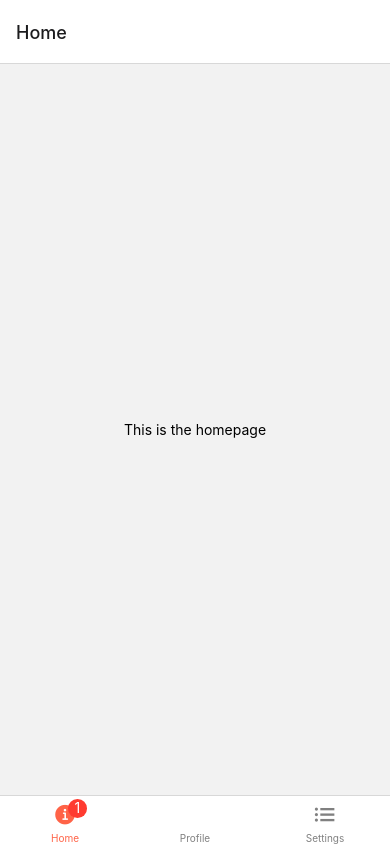
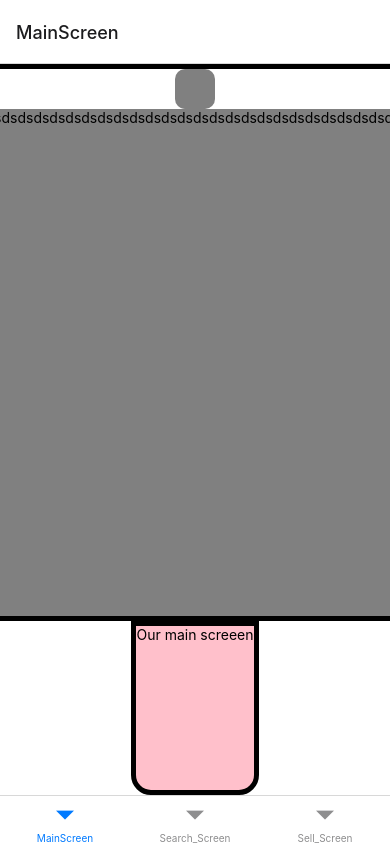
Before and after one commit to Cs262-BASSH/Client, a React Native app: screen /Home in a window 390 px wide. Built offline with nearby package versions, Linux system fonts and the light colour scheme.

Commit message:
tab and UI change prac

```diff
--- a/App.js
+++ b/App.js
@@ -3,25 +3,128 @@
 import Tabs from './components/Tabs';
 
 import { StatusBar } from 'expo-status-bar';
-import { StyleSheet, View} from 'react-native';
+import { TouchableOpacity , StyleSheet, View, Text, ScrollView} from 'react-native';
 import { NavigationContainer } from '@react-navigation/native';
+import { createNativeStackNavigator } from '@react-navigation/native-stack';
+import { createBottomTabNavigator } from '@react-navigation/bottom-tabs';
+
+
+
+function MainScreen( { navigation } ) {
+  return (
+
+
+    <View style={styles.container}>
+
+      <ScrollView style={[styles.scroll_container]}>
+        <View style={styles.inner}>
+          <TouchableOpacity style={styles.button}>
+
+          </TouchableOpacity>
+        </View>
+      <Text>screeenasdsdsdsdsdsdsdsdsdsdsdsdsdsdsdsdsdsdsdsdsdsdsdsdsdsdsdsdsd</Text>
+       </ScrollView>
+
+
+      <View style={styles.topContainer}>
+        <Text>Our main screeen</Text>
+      </View>
+
+
+    </View>
+
+  );
+}
+
+
+
+
+function Search_Screen( { navigation } ) {
+  return (
+    <View style={{ flex: 1, alignItems: 'center', justifyContent: 'center' }}>
+      <Text>Search Screen</Text>
+    </View>
+  );
+}
+
+function Sell_Screen( { navigation } ) {
+  return (
+    <View style={{ flex: 1, alignItems: 'center', justifyContent: 'center' }}>
+      <Text>Sell Screen</Text>
+    </View>
+  );
+}
+
+
+
+
+
 
 /* sell, search, buy */
 export default function App() {
 
+
   return (
     <NavigationContainer>
-      <StatusBar style="auto" />
-      <Tabs></Tabs>
+      <Tab.Navigator>
+          <Tab.Screen name="MainScreen" component={MainScreen} />
+          <Tab.Screen name="Search_Screen" component={Search_Screen} />
+          <Tab.Screen name="Sell_Screen" component={Sell_Screen} />
+      </Tab.Navigator>
     </NavigationContainer>
   );
 }
+
+const Tab = createBottomTabNavigator();
+const Stack = createNativeStackNavigator();
 
 const styles = StyleSheet.create({
   container: {
     flex: 1,
     backgroundColor: '#fff',
     alignItems: 'center',
-    justifyContent: 'center',
+    justifyContent: 'space-between',
   },
+
+  scroll_container: {
+    marginHorizontal: 20,
+    flex: 0.3,
+    backgroundColor: "grey",
+    borderWidth: 5,
+    borderTopLeftRadius: 20,
+    borderTopRightRadius: 20,
+  },
+
+  inner:{
+    flex: 1,
+    backgroundColor: '#fff',
+    alignItems: 'center',
+    justifyContent: 'space-around',
+  },
+
+
+  button: {
+    backgroundColor: "gray",
+    padding: 20,
+    borderRadius: 10,
+  },
+
+  topContainer:{
+    alignItems: 'stretch',
+    flex: 0.3,
+    backgroundColor: "pink",
+    borderWidth: 5,
+    borderBottomLeftRadius: 20,
+    borderBottomRightRadius: 20,
+  },
+
+
+  styleText:{
+      bottom: 0,
+      width: '100%',
+      flexDirection: 'row',
+      justifyContent: 'space-around',
+      // alignItems: 'center'
+
+  }
 });
```
